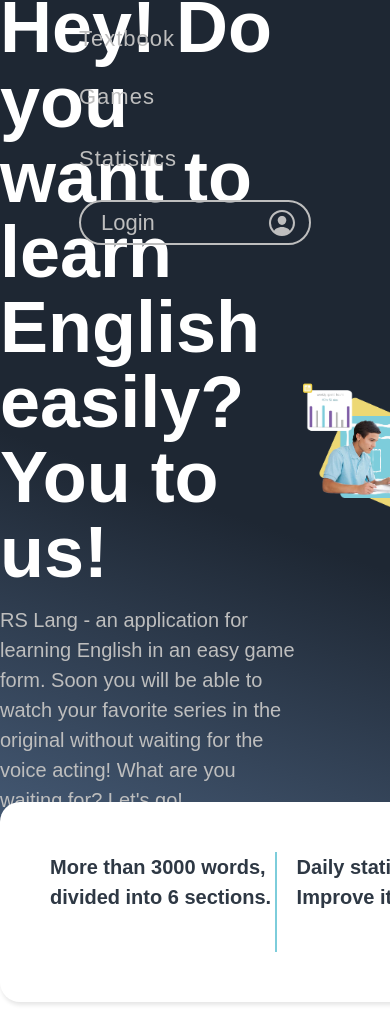
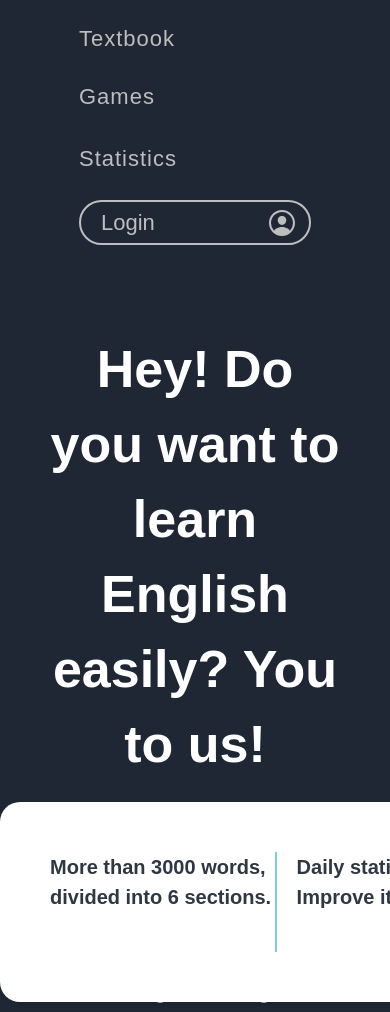
Before and after one commit to tlkv/rslang-app, a website built with webpack: page src/index.html in a window 390 px wide. Shown: the part 88-1100 px from the top of the page. Built offline with nearby package versions, Linux system fonts and the light colour scheme; a web font is replaced by a local one.

Commit message:
style: restyle front block

```diff
--- a/src/app/views/_templates/header/header.scss
+++ b/src/app/views/_templates/header/header.scss
@@ -5,7 +5,7 @@
 }
 
 .navigation {
-  max-width: 85%;
+  // max-width: 85%;
   margin: 0 auto;
   display: flex;
   justify-content: space-between;
@@ -156,8 +156,10 @@
   }
 }
 
-@media screen and (max-width: 1080px) {
-
+@media screen and (max-width: 1300px) {
+  .navigation {
+    max-width: 85%;
+  }
 }
 
 @media screen and (max-width: 800px) {
--- a/src/app/views/frontView/frontView.scss
+++ b/src/app/views/frontView/frontView.scss
@@ -14,11 +14,12 @@
 .main {
   width: 100%;
   position: relative;
+  flex: 1;
 }
 
 .main-page {
   width: 100%;
-  height: 930px;
+  height: 830px;
   display: flex;
   align-items: center;
   margin: 0 auto;
@@ -26,6 +27,7 @@
 
 .greetings-box {
   height: fit-content;
+  flex: 1;
 }
 
 .greetings {
@@ -39,23 +41,21 @@
 .learn-more {
   width: 150px;
   height: 60px;
-  background: #edd874;
-  border: 1px solid #edd874;
+  background: transparent;
+  border: 2px solid #edd874;
   border-radius: 20px;
   letter-spacing: 2px;
-  color: #19212b;
+  color: #bebebe;
   margin: 30px 0 0 150px;
   transition: 0.3s;
 
   &:hover {
-    width: 160px;
-    height: 70px;
     font-size: 28px;
     background: #f1d64c;
     border: 1px solid #f1d64c;
-    margin: 20px 0 0 150px;
+
     cursor: pointer;
-    transition: 0.3s;
+
   }
 }
 
@@ -200,3 +200,42 @@
   font-size: 20px;
   color: #2e3844;
 }
+
+@media screen and (max-width: 1300px) {
+  .main-page {
+    max-width: 85%;
+  }
+
+  .greetings {
+    font-size: 62px;
+  }
+}
+
+@media screen and (max-width: 1000px) {
+  .greetings {
+    font-size: 52px;
+  }
+  .main-img {
+    width: 40vw;
+  }
+}
+
+@media screen and (max-width: 800px) {
+  .front-block {
+    padding: 350px 0;
+  }
+
+  .main-page {
+    flex-direction: column;
+    height: 1500px;
+  }
+  .greetings-box {
+    width: 90%;
+    text-align: center;
+  }
+
+  .learn-more {
+    width: 100%;
+    margin: 70px 0;
+  }
+}
```
